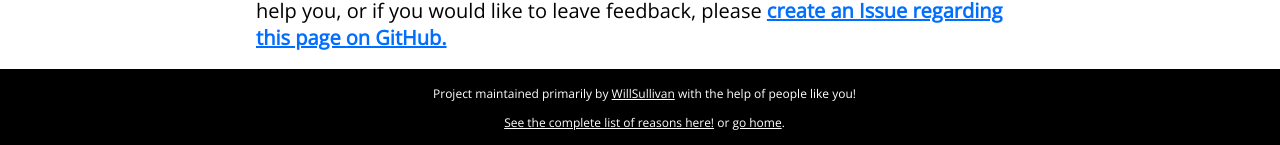
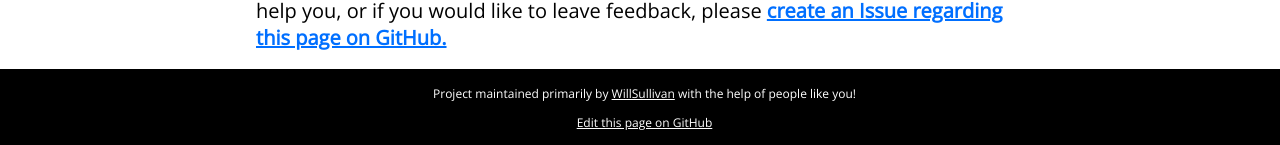
Before and after one commit to WillSullivan/idownvotedbecause, a Jekyll site: the page built from index.md, in a window 1280 px wide. Shown: the part 1783-1928 px from the top of the page. Built offline with Jekyll 4.4.1, drawn with Linux system fonts in a browser that asks for light colours.

Commit message:
Add edit page link; remove reasons list link

```diff
--- a/_includes/footer.html
+++ b/_includes/footer.html
@@ -5,6 +5,6 @@
 <footer>
     <section class="who-to-downvote">
         <p>Project maintained primarily by <a href="https://github.com/WillSullivan">WillSullivan</a> with the help of people like you!</p>
-        <p><a href="/allreasons/">See the complete list of reasons here!</a> or <a href="/">go home</a>.</p>
+        <p><a href="https://github.com/WillSullivan/IDownvotedBecause/edit/master/{{ page.path }}">Edit this page on GitHub</a></p>
     </section>
 </footer>
```
